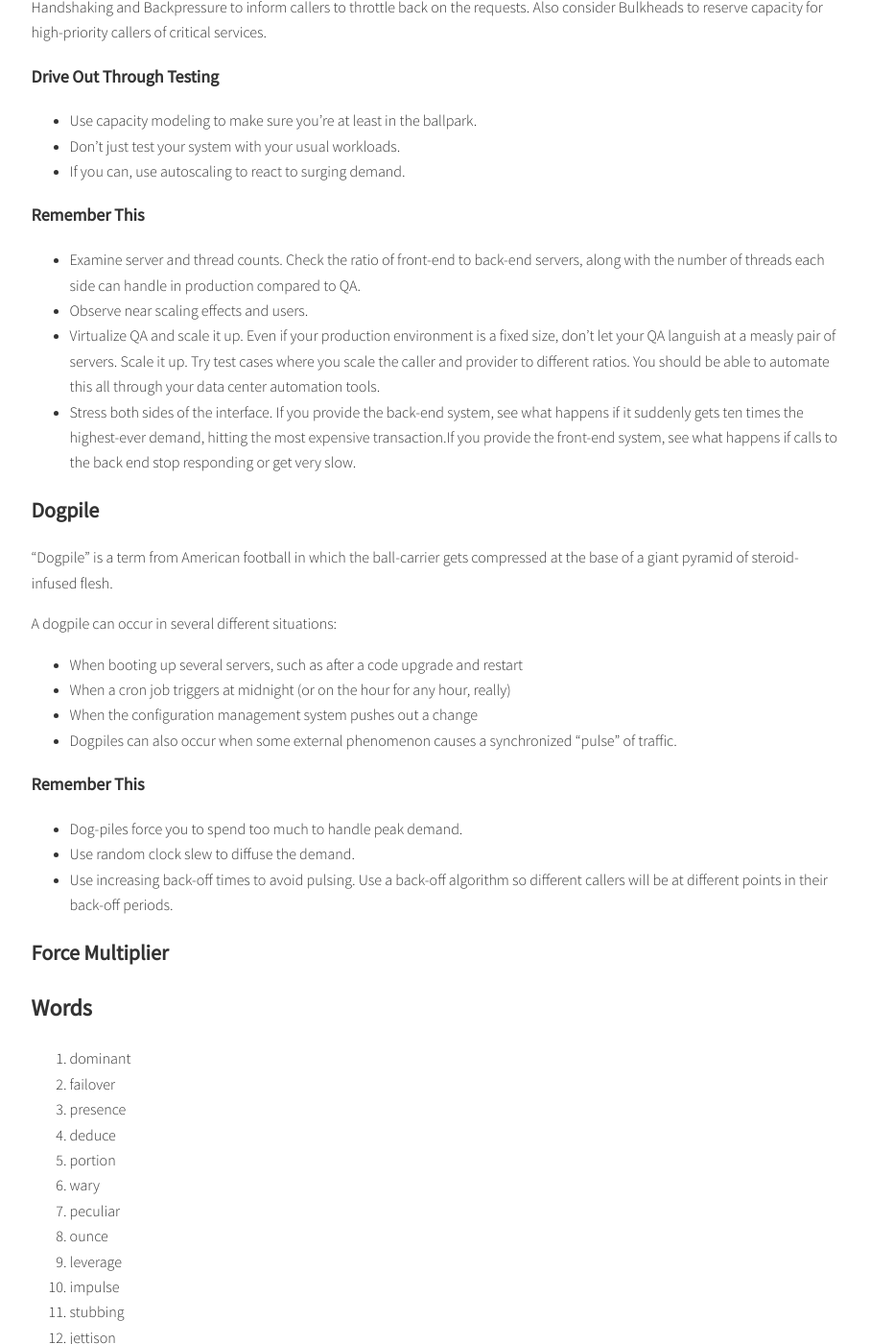
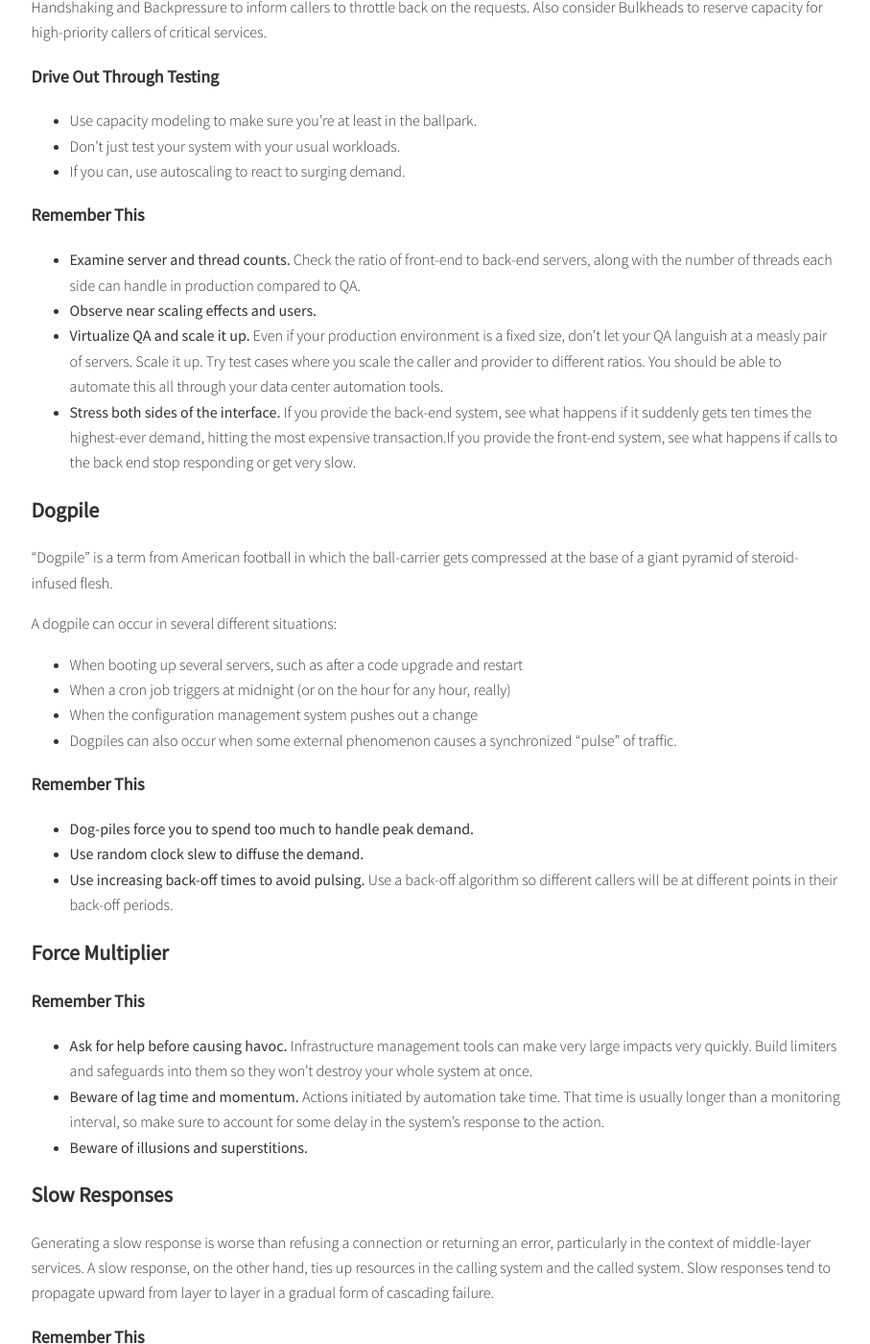
Before and after one commit to summer00/summer00.github.io, a Jekyll site: the page built from _posts/2020-11-10-release-it-note.md, in a window 1280 px wide and 1400 px high, scrolled down 5727 px. Shown: the whole window at 96% size, without its empty margins (185-1092 px from the left). Built offline with Jekyll 4.4.1, drawn with Linux system fonts in a browser that asks for light colours; comment, search, counter and statistics services are not loaded; some of the changed text lies outside the part shown.

Commit message:
update 2021-04-02

```diff
--- a/_posts/2020-11-10-release-it-note.md
+++ b/_posts/2020-11-10-release-it-note.md
@@ -194,10 +194,10 @@ If you can’t build every service large enough to meet the potentially over- wh
 
 ### Remember This
 
-- Examine server and thread counts. Check the ratio of front-end to back-end servers, along with the number of threads each side can handle in production compared to QA.
-- Observe near scaling effects and users.
-- Virtualize QA and scale it up. Even if your production environment is a fixed size, don’t let your QA languish at a measly pair of servers. Scale it up. Try test cases where you scale the caller and provider to different ratios. You should be able to automate this all through your data center automation tools.
-- Stress both sides of the interface. If you provide the back-end system, see what happens if it suddenly gets ten times the highest-ever demand, hitting the most expensive transaction.If you provide the front-end system, see what happens if calls to the back end stop responding or get very slow.
+- **Examine server and thread counts.** Check the ratio of front-end to back-end servers, along with the number of threads each side can handle in production compared to QA.
+- **Observe near scaling effects and users.**
+- **Virtualize QA and scale it up.** Even if your production environment is a fixed size, don’t let your QA languish at a measly pair of servers. Scale it up. Try test cases where you scale the caller and provider to different ratios. You should be able to automate this all through your data center automation tools.
+- **Stress both sides of the interface.** If you provide the back-end system, see what happens if it suddenly gets ten times the highest-ever demand, hitting the most expensive transaction.If you provide the front-end system, see what happens if calls to the back end stop responding or get very slow.
 
 ## Dogpile
 
@@ -212,11 +212,32 @@ A dogpile can occur in several different situations:
 
 ### Remember This
 
-- Dog-piles force you to spend too much to handle peak demand.
-- Use random clock slew to diffuse the demand.
-- Use increasing back-off times to avoid pulsing. Use a back-off algorithm so different callers will be at different points in their back-off periods.
+- **Dog-piles force you to spend too much to handle peak demand.**
+- **Use random clock slew to diffuse the demand.**
+- **Use increasing back-off times to avoid pulsing.** Use a back-off algorithm so different callers will be at different points in their back-off periods.
 
 ## Force Multiplier
+
+### Remember This
+
+- **Ask for help before causing havoc.** Infrastructure management tools can make very large impacts very quickly. Build limiters and safeguards into them so they won’t destroy your whole system at once.
+- **Beware of lag time and momentum.** Actions initiated by automation take time. That time is usually longer than a monitoring interval, so make sure to account for some delay in the system’s response to the action.
+- **Beware of illusions and superstitions.**
+
+## Slow Responses
+
+Generating a slow response is worse than refusing a connection or returning an error, particularly in the context of middle-layer services. A slow response, on the other hand, ties up resources in the calling system and the called system. Slow responses tend to propagate upward from layer to layer in a gradual form of cascading failure.
+
+### Remember This
+
+- **Slow Responses trigger Cascading Failures.**
+- **For websites, Slow Responses cause more traffic.** Users waiting for pages frequently hit the Reload button, generating even more traffic to your already overloaded system.
+- **Consider Fail Fast.**
+- **Hunt for memory leaks or resource contention.**
+
+## Unbounded Result Sets
+
+Design with skepticism, and you will achieve resilience. A healthy dose of skepticism will help your application dodge a bullet or two.
 
 # Words
 
@@ -263,6 +284,11 @@ A dogpile can occur in several different situations:
 41. relieving
 42. drive out
 43. outage
+44. likewise
+45. rotate
+46. rapidly
+47. chatty
+48. dodge
 
 # Sentence
 
@@ -274,6 +300,8 @@ A dogpile can occur in several different situations:
 6. Users in the real world do things that you won't predict or sometimes understand.
 7. Every cache should have an invalidation strategy to remove items from cache when its source data changes.
 8. As the site scales horizontally, the lock manager becomes a bottleneck then finally a risk.
+9. This will appear as a high CPU utilization, but it is all due to garbage collection, not work on the transactions themselves.
+10. Design with skepticism, and you will achieve resilience.
 
 第 1 章 生产环境的生存法则 1
 1.1 瞄准正确的目标 1
```
Also changed, not shown: _posts/2021-04-02-interview.md (added, +4 -0 lines).
